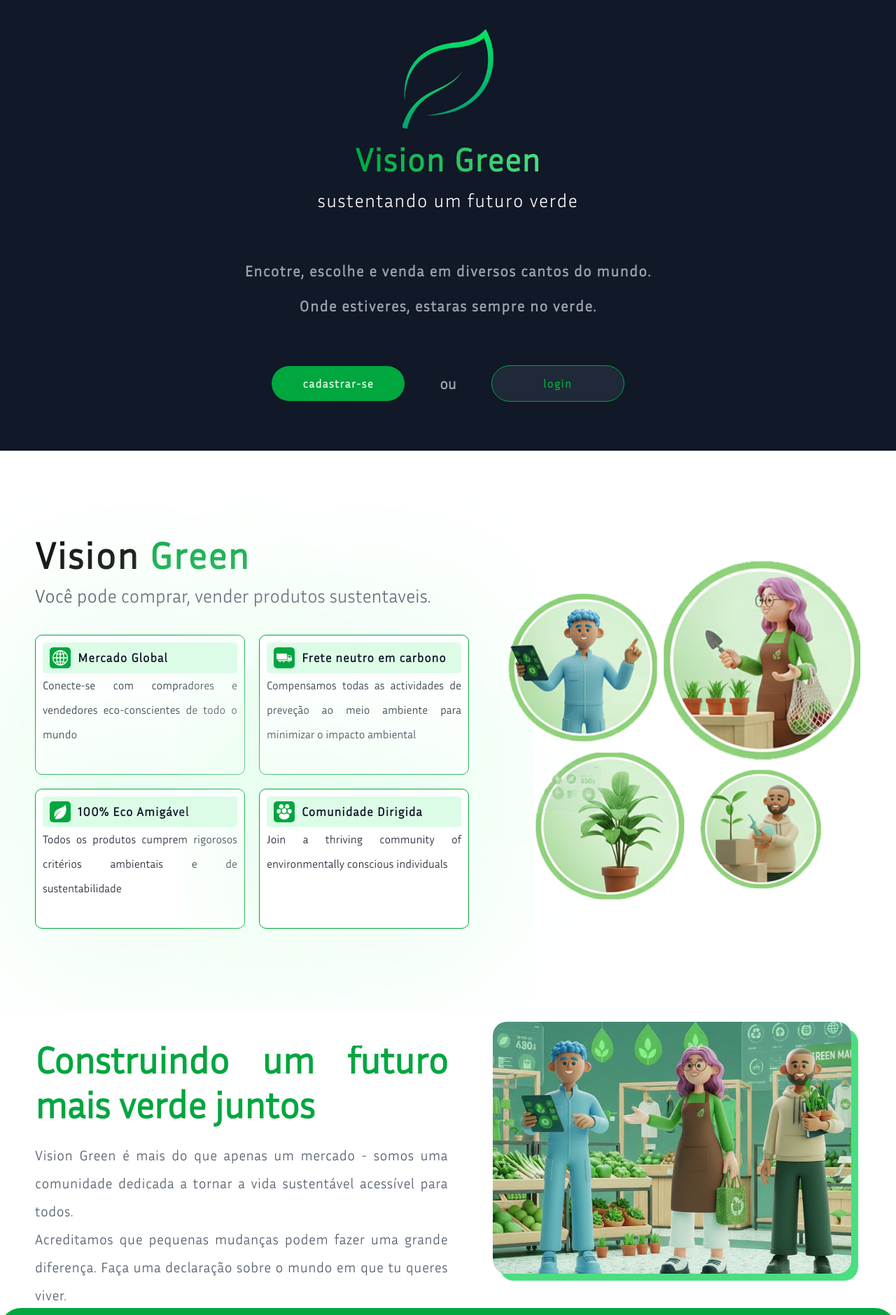
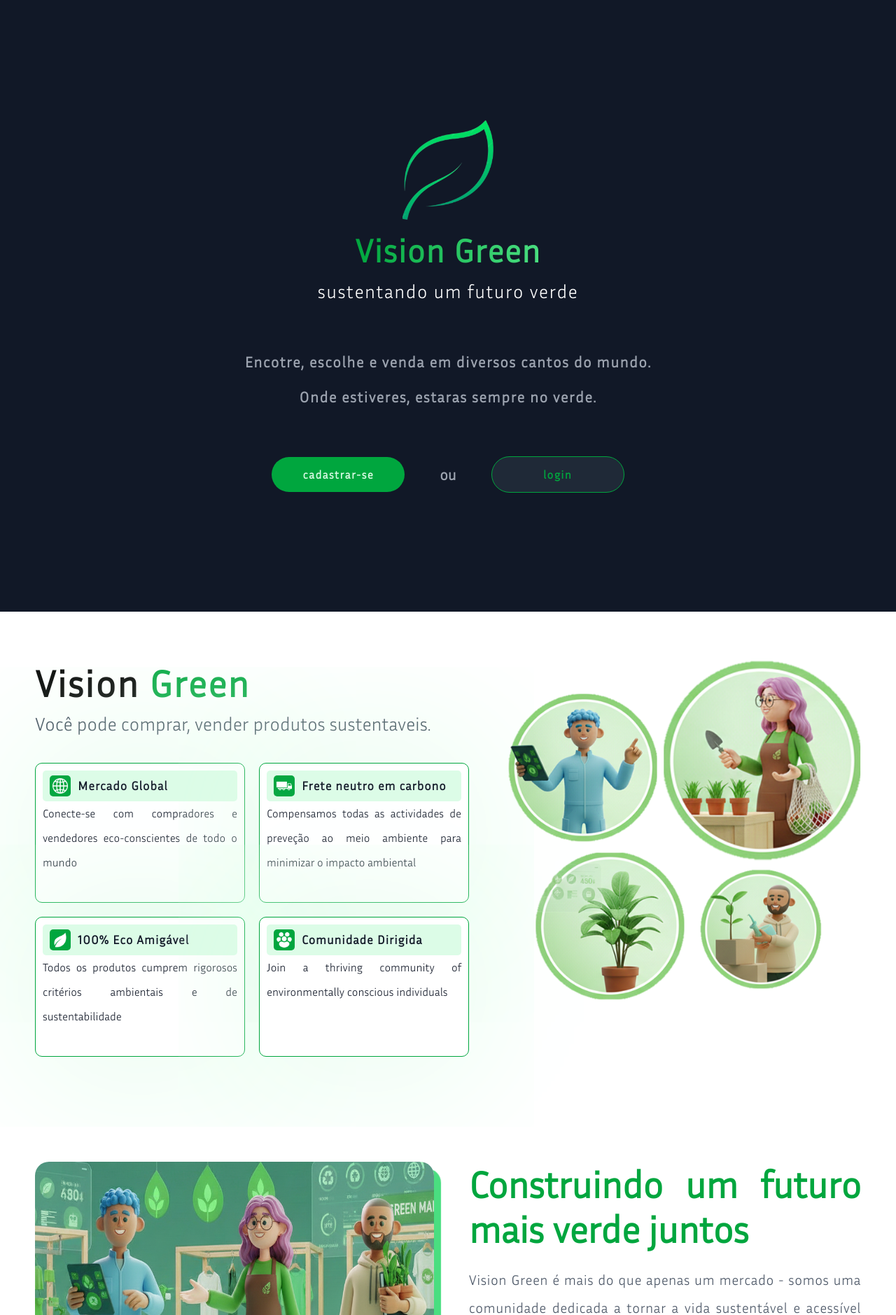
Before and after one commit to Rosalio26/VSG, a PHP site: page / in a window 1280 px wide. Shown: the part 64-1943 px from the top of the page at 70% size. Run offline with PHP 8.4, Linux system fonts and the light colour scheme; some web fonts are replaced.

Commit message:
Improve landing page layout and responsiveness
Refactored geral.css and index.html to enhance layout structure, update paddings, and improve responsive behavior for screens below 1100px. Adjusted image placement and removed unused elements in the landing section. Updated mobile_screen_landing_page.css to use a max-width of 768px for mobile styles.

```diff
--- a/assets/style/geral.css
+++ b/assets/style/geral.css
@@ -126,8 +126,8 @@ main {
 }
 
 .col-sld-cmp {
-    width: 100%; height: 100vh;
-    overflow: hidden;
+    width: 100%;
+    overflow-x: hidden;
 }
 
 .fr-col-land {
@@ -135,8 +135,8 @@ main {
     align-items: center;
     justify-content: space-between;
     flex-direction: column;
-    padding: 40px 0px 70px 0px;
-    width: 100%; height: 100%;
+    padding: 170px 70px;
+    width: 100%;
 }
 
 .colo-vsg-wel {
@@ -225,11 +225,12 @@ main {
 .sc-col-land {
     /* display: none; */
     display: flex;
-    align-items: center;
+    align-items: normal;
     justify-content: center;
     background-color: var(--color-bg-001);
-    padding: 0px 50px 0px 50px;
+    padding: 70px 50px 100px 50px;
     position: relative;
+    height: max-content;
 }
 
 .cnt-by-img {width: 60%;}
@@ -312,6 +313,7 @@ main {
     background-color: var(--color-bg-001);
     position: relative;
     padding-top: 50px;
+    height: max-content;
 }
 
 .tr-col-land::before {
@@ -334,12 +336,13 @@ main {
 
     .fil-cnt-tr {
         background-color: var(--color-bg-001);
-        height: 50%;
-        padding: 50px;
+        width: 100%;
+        padding: 0px 50px 150px 50px;
         display: flex;
-        align-items: center;
+        align-items: normal;
+        justify-content: center;
+
         gap: 50px;
-        overflow: hidden;
     }
 
     .fil-cnt-tr > div.al-tx {width: 50%;}
@@ -350,11 +353,6 @@ main {
         @media (max-width: 1200px) {
             .fil-cnt-tr > div.al-tx > h1 {font-size: 30pt;}
         }
-        .fil-cnt-tr > div.ad-col {
-            background-color: transparent;
-            width: 30%;
-            height: 100%;
-        }
 
     .set-fil-tr {
         background-color: var(--color-bg-104);
@@ -363,6 +361,11 @@ main {
         display: flex;
         justify-content: center;
         padding: 70px;
+    }
+
+    @media (max-width: 1100px) {
+        .fil-cnt-tr {overflow: auto;}
+        .set-fil-tr {flex-wrap: wrap; height: max-content;}
     }
 
         .set-fil-tr > div {
@@ -384,9 +387,7 @@ main {
     .scol-img {
         border-radius: 20px;
         box-shadow: 10px 10px 1px var(--color-bg-109);
-        width: 40%; height: 45%;
-        position: absolute;
-        top: 2%; right: 5%;
+        width: 600px; height: 500px;
         overflow: hidden;
         z-index: 10;
     }
@@ -402,20 +403,24 @@ main {
 :root {--font-weidth: 500; --letter-spacing: .5px;}
 .fo-col-land {
     padding: 0px;
+    height: max-content;
 }
     /*====== Primeiro capitulo de  section com o class definido como:  fo-col-land=======*/
     .fo-col-land > .fo-col-sld {
         background-color: var(--color-bg-104);
         border-radius: 0px 0px 30px 30px;
-        padding: 80px 100px 0px 100px;
-        height: 55%;
-    }
+        padding: 80px 100px;
+            }
 
-        .col-bl-fo-ld {
+
+        /* .col-bl-fo-ld {
             width: 50%;
-        }
+        } */
 
         .fo-col-land > .fo-col-sld > div.cnt-fo-sld > p{color: var(--color-bg-001);}
+        @media (max-width: 1100px) {
+            .cnt-fo-sld {width: 100%;}
+        }
 
         .fo-col-land > .fo-col-sld > div.cnt-fo-sld > p.fo-tx-p1 {
             background-color: #11182746;
@@ -478,7 +483,18 @@ main {
             display: flex;
             justify-content: space-between;
         }
-            .sc-col-sld > div.cnt-fo-sld-sc {width: 20%;}
+        .sc-col-sld > div.cnt-fo-sld-sc {width: 20%;}
+            @media (max-width: 1100px) {
+                .sc-col-sld {
+                    flex-direction: column;
+                    padding: 10px 0px;
+                    gap: 35px;
+                }
+                .sc-col-sld > div.cnt-fo-sld-sc {width: 50%; margin: 0 auto;}
+
+                .cnt-fo-sld-sc > h2 {text-align: center;}
+                .cnt-fo-sld-sc > ul > li {text-align: center;}
+            }
 
 
             .boletim > p {text-align: justify !important;}
@@ -513,6 +529,11 @@ main {
                 justify-content: space-between;
                 padding: 20px 100px;
             }
+            @media (max-width: 1100px) {
+                .fouter-co {
+                    flex-direction: column;
+                }
+            }
                 .fouter-co > .copy-tx {color: var(--color-bg-108);}
                 .fouter-co > .pry-tx > a {color: var(--color-bg-108); margin-right: 25px;}
                 .fouter-co > .pry-tx > a:hover {color: var(--color-bg-109); text-decoration: underline;}
--- a/assets/style/mobile_screen_landing_page.css
+++ b/assets/style/mobile_screen_landing_page.css
@@ -4,7 +4,7 @@
 
 
 /* Dispositivos Móveis/Smartphones (max-width: 768px) */
-@media (max-width: 958px) {
+@media (max-width: 768px) {
     header {
         /* Altura maior para celular e padding ajustado */
         height: 10vh;
--- a/index.html
+++ b/index.html
@@ -17,11 +17,13 @@
                     <span class="link-lg">vision green</span>
                 </a>
             </li>
-            <ul class="content-link-ass">
-                <li class="ass-link-hed"><a href="" class="link-header link-lg">Seja</a></li>
-                <li class="ass-link-hed"><a href="" class="link-header link-lg">Mais</a></li>
-                <li class="ass-link-hed"><a href="" class="link-header link-lg">Verde</a></li>
-            </ul>
+            <li>
+                <ul class="content-link-ass">
+                    <li class="ass-link-hed"><a href="" class="link-header link-lg">Seja</a></li>
+                    <li class="ass-link-hed"><a href="" class="link-header link-lg">Mais</a></li>
+                    <li class="ass-link-hed"><a href="" class="link-header link-lg">Verde</a></li>
+                </ul>
+            </li>
         </ul>
     </header>
     <main>
@@ -87,11 +89,13 @@
 
             <section class="col-sld-cmp tr-col-land">
                 <div class="fil-cnt-tr">
+                    <div class="scol-img">
+                        <img src="sources/img/vsg_icon/bsiness_green.png" alt="">
+                    </div>
                     <div class="al-tx">
                         <h1>Construindo um futuro mais verde juntos</h1>
-                        <p>Vision Green é mais do que apenas um mercado - somos uma comunidade dedicada a tornar a vida sustentável acessível para todos.<br>Acreditamos que pequenas mudanças podem fazer uma grande diferença. Faça uma declaração sobre o mundo em que tu queres viver.</p>
+                        <p>Vision Green é mais do que apenas um mercado - somos uma comunidade dedicada a tornar a vida sustentável e acessível para todos.<br>Pequenas mudanças podem fazer uma grande diferença.</p>
                     </div>
-                    <div class="ad-col"></div>
                 </div>
                 <div class="set-fil-tr">
                     <div class="col-fit-our">
@@ -109,9 +113,6 @@
                         <h2>Nossos Valores</h2>
                         <p>Sustentabilidade, transparência, comunidade e qualidade estão no centro de tudo o que fazemos</p>
                     </div>
-                </div>
-                <div class="scol-img">
-                    <img src="sources/img/vsg_icon/bsiness_green.png" alt="">
                 </div>
             </section>
 
```
